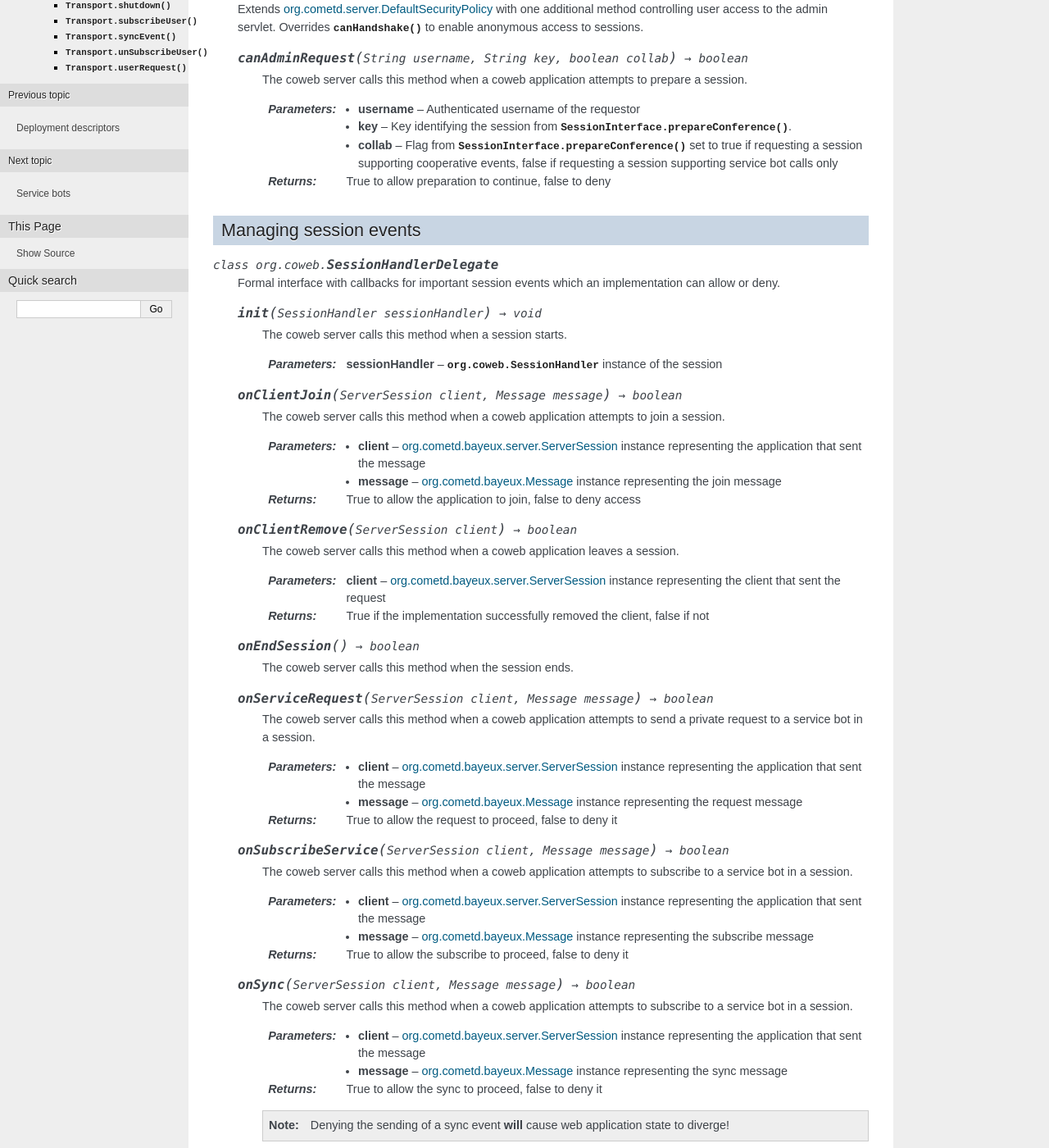
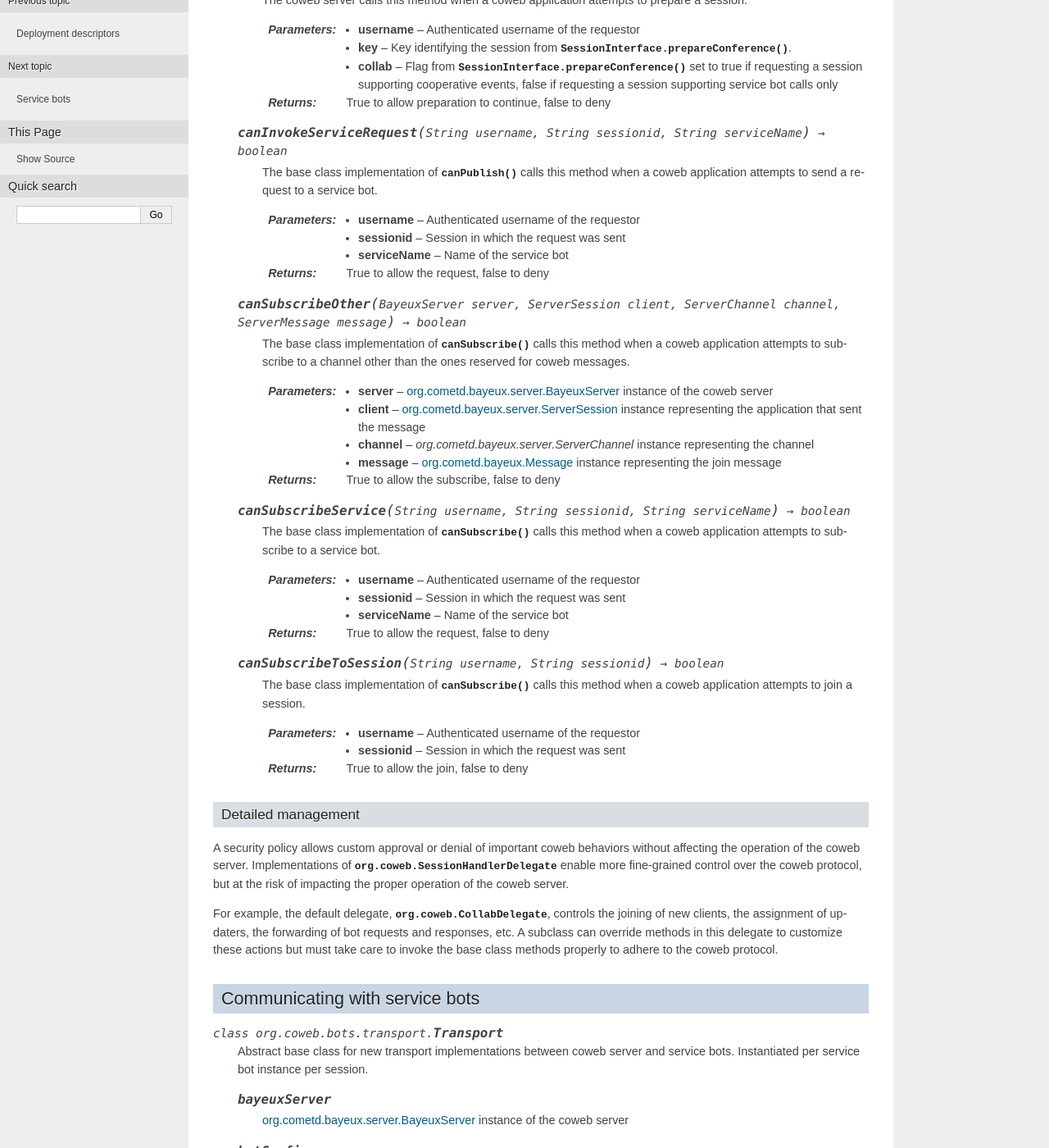
Before and after one commit to opencoweb/coweb, a Sphinx documentation site: the page built from docs/java/extensions.rst, in a window 1280 px wide and 1400 px high, scrolled down 544 px. Shown: the whole window at 82% size. Built offline with Sphinx 7.4.7, drawn with Linux system fonts in a browser that asks for light colours; some of the changed text lies outside the part shown.

Commit message:
Java doc review with Brian

```diff
--- a/docs/java/bots.rst
+++ b/docs/java/bots.rst
@@ -6,7 +6,7 @@
 Service bots
 ------------
 
-A Java :term:`service bot` implements the informal :class:`org.coweb.bots.Bot` interface to receive data from users in a coweb session. The bot uses a :class:`org.coweb.bots.Proxy` implementation to send data back to a coweb session. The bot configuration determines what transport it uses to communicate with a coweb server.
+A transport-agnostic Java :term:`service bot` implements the informal :class:`org.coweb.bots.Bot` interface to receive data from users in a coweb session. The bot uses a :class:`org.coweb.bots.Proxy` implementation to send data back to a coweb session. The bot configuration determines what transport the server uses to communicate with the bot.
 
 A Java bot must meet these criteria:
 
@@ -16,7 +16,9 @@ A Java bot must meet these criteria:
 Declaring bot metadata
 ~~~~~~~~~~~~~~~~~~~~~~
 
-Bots declare their metadata and configuration in standard Java properties file.  The following are the known properties. Any property except those noted as required may be omitted.
+Bots declare their metadata and configuration in standard Java properties file. The property file resides with the deployed coweb server and describes how the server should expect to communicate with the bot.
+
+The following are the known properties. Any property except those noted as required may be omitted.
 
 name
    Human readable name of the service bot.
--- a/docs/java/deploy.rst
+++ b/docs/java/deploy.rst
@@ -80,7 +80,7 @@ Configuring coweb options
 The admin servlet accepts the following parameters configuring custom session management and security policies.
 
 delegateClass
-   String name of a :class:`org.coweb.SessionHandlerDelegate` subclass to use instead of the default :class:`org.coweb.DefaultDelegate` which allows any user and any service to participate in a session.
+   String name of a :class:`org.coweb.SessionHandlerDelegate` subclass to use instead of the default :class:`org.coweb.CollabDelegate` which governs the coweb protocol in a session.
 
 securityClass
    String name of a :class:`org.coweb.CowebSecurityPolicy` subclass to use instead of the base class which allows anonymous access to all sessions.
@@ -113,4 +113,3 @@ Say a certain app deployment requires the coweb server to control user access to
 
 
 .. _CometD 2 Java Server configuration: http://cometd.org/documentation/2.x/cometd-java/server/configuration
-.. _org.cometd.server.CometdServlet: http://cometd.org/documentation/2.x/cometd-java/server/configuration
--- a/docs/java/extensions.rst
+++ b/docs/java/extensions.rst
@@ -8,24 +8,20 @@ Extension points
 
 The optional admin servlet parameters in the coweb application deployment descriptor can name custom classes deriving from base classes in the :mod:`org.coweb` package. The optional broker parameter in a service bot configuration file can also name a custom class deriving from a base class in the same package. New implementations of these bases can define new methods of managing sessions and communicating with bots. Together, they represent points of extension on the coweb server.
 
-.. note::
-
-   The interfaces for controlling session security, eventing, and bot transports are still in flux as of |version|. Be aware they may change up until 1.0.
-
 The creation and use of new subclasses at these extension points requires:
 
 #. The installation of the coweb Maven modules.
 #. The configuration of the coweb admin servlet to use alternative security policy and/or session delegate classes.
 #. The configuration of coweb bots to use an alternative transport class.
 
-Revisit the sections about :doc:`deploy` and :doc:`bots` for assistance configuring deployment descriptors and bots.
+See the sections about :doc:`deploy` and :doc:`bots` for assistance configuring deployment descriptors and bots.
 
 Controlling session access
 ~~~~~~~~~~~~~~~~~~~~~~~~~~
 
 .. class:: CowebSecurityPolicy
 
-   Extends `org.cometd.server.DefaultSecurityPolicy`_ with one additional method controlling user access to the admin servlet. Overrides :meth:`canHandshake` to enable anonymous access to sessions.
+   Extends `org.cometd.server.DefaultSecurityPolicy`_ with additional methods controlling user access to various coweb resources. The base class implementation allows anonymous access to all coweb resources.
 
    .. method:: canAdminRequest(String username, String key, boolean collab) -> boolean
 
@@ -36,87 +32,48 @@ Controlling session access
       :param collab: Flag from :js:func:`SessionInterface.prepareConference` set to true if requesting a session supporting cooperative events, false if requesting a session supporting service bot calls only
       :return: True to allow preparation to continue, false to deny
 
-Managing session events
-~~~~~~~~~~~~~~~~~~~~~~~
+   .. method:: canInvokeServiceRequest(String username, String sessionid, String serviceName) -> boolean
 
-.. class:: SessionHandlerDelegate
+      The base class implementation of :meth:`canPublish` calls this method when a coweb application attempts to send a request to a service bot.
 
-   Formal interface with callbacks for important session events which an implementation can allow or deny.
+      :param username: Authenticated username of the requestor
+      :param sessionid: Session in which the request was sent
+      :param serviceName: Name of the service bot
+      :return: True to allow the request, false to deny
 
-   .. method:: init(SessionHandler sessionHandler) -> void
+   .. method:: canSubscribeOther(BayeuxServer server, ServerSession client, ServerChannel channel, ServerMessage message) -> boolean
 
-      The coweb server calls this method when a session starts.
+      The base class implementation of :meth:`canSubscribe` calls this method when a coweb application attempts to subscribe to a channel other than the ones reserved for coweb messages.
 
-      :param sessionHandler: :class:`org.coweb.SessionHandler` instance of the session
+      :param server: `org.cometd.bayeux.server.BayeuxServer`_ instance of the coweb server
+      :param client: `org.cometd.bayeux.server.ServerSession`_ instance representing the application that sent the message
+      :param channel: `org.cometd.bayeux.server.ServerChannel` instance representing the channel
+      :param message: `org.cometd.bayeux.Message`_ instance representing the join message
+      :return: True to allow the subscribe, false to deny
 
-   .. method:: onClientJoin(ServerSession client, Message message) -> boolean
+   .. method:: canSubscribeService(String username, String sessionid, String serviceName) -> boolean
 
-      The coweb server calls this method when a coweb application attempts to join a session.
+      The base class implementation of :meth:`canSubscribe` calls this method when a coweb application attempts to subscribe to a service bot.
 
-      :param client: `org.cometd.bayeux.server.ServerSession`_ instance representing the application that sent the message
-      :param message: `org.cometd.bayeux.Message`_ instance representing the join message
-      :return: True to allow the application to join, false to deny access
+      :param username: Authenticated username of the requestor
+      :param sessionid: Session in which the request was sent
+      :param serviceName: Name of the service bot
+      :return: True to allow the request, false to deny
 
-   .. method:: onClientRemove(ServerSession client) -> boolean
+   .. method:: canSubscribeToSession(String username, String sessionid) -> boolean
 
-      The coweb server calls this method when a coweb application leaves a session.
+      The base class implementation of :meth:`canSubscribe` calls this method when a coweb application attempts to join a session.
 
-      :param client: `org.cometd.bayeux.server.ServerSession`_ instance representing the client that sent the request
-      :return: True if the implementation successfully removed the client, false if not
+      :param username: Authenticated username of the requestor
+      :param sessionid: Session in which the request was sent
+      :return: True to allow the join, false to deny
 
-   .. method:: onEndSession() -> boolean
+Detailed management
+###################
 
-      The coweb server calls this method when the session ends.
+A security policy allows custom approval or denial of important coweb behaviors without affecting the operation of the coweb server. Implementations of :class:`org.coweb.SessionHandlerDelegate` enable more fine-grained control over the coweb protocol, but at the risk of impacting the proper operation of the coweb server.
 
-   .. method:: onServiceRequest(ServerSession client, Message message) ->  boolean
-
-      The coweb server calls this method when a coweb application attempts to send a private request to a service bot in a session.
-
-      :param client: `org.cometd.bayeux.server.ServerSession`_ instance representing the application that sent the message
-      :param message: `org.cometd.bayeux.Message`_ instance representing the request message
-      :return: True to allow the request to proceed, false to deny it
-
-   .. method:: onSubscribeService(ServerSession client, Message message) -> boolean
-
-      The coweb server calls this method when a coweb application attempts to subscribe to a service bot in a session.
-
-      :param client: `org.cometd.bayeux.server.ServerSession`_ instance representing the application that sent the message
-      :param message: `org.cometd.bayeux.Message`_ instance representing the subscribe message
-      :return: True to allow the subscribe to proceed, false to deny it
-
-   .. method:: onSync(ServerSession client, Message message) -> boolean
-
-      The coweb server calls this method when a coweb application attempts to subscribe to a service bot in a session.
-
-      :param client: `org.cometd.bayeux.server.ServerSession`_ instance representing the application that sent the message
-      :param message: `org.cometd.bayeux.Message`_ instance representing the sync message
-      :return: True to allow the sync to proceed, false to deny it
-
-      .. note:: Denying the sending of a sync event **will** cause web application state to diverge!
-
-   .. method:: onUnsubscribeService(ServerSession client, Message message) -> boolean
-
-      The coweb server calls this method when a coweb application attempts to unsubscribe from a service bot in a session.
-
-      :param client: `org.cometd.bayeux.server.ServerSession`_ instance representing the application that sent the request
-      :param message: `org.cometd.bayeux.Message`_ instance representing the unsubscribe message
-      :return: True to allow the unsubscribe to proceed, false to deny it
-
-   .. method:: onUpdaterSendState(ServerSession client, Message message) -> boolean
-
-      The coweb server calls this method when a coweb application attempts to respond to a request for full state in a session.
-
-      :param client: `org.cometd.bayeux.server.ServerSession`_ instance representing the application that sent the message
-      :param message: `org.cometd.bayeux.Message`_ instance representing the state message from the updater
-      :return: True to forward the state to the joining application, false to drop the state
-
-   .. method:: onUpdaterSubscribe(ServerSession client, Message message) -> boolean
-
-      The coweb server calls this method when a coweb application attempts to become an updater in a session.
-
-      :param client: `org.cometd.bayeux.server.ServerSession`_ instance representing the application that sent the message
-      :param message: `org.cometd.bayeux.Message`_ instance representing the subscribe message from the updater
-      :return: True to allow the application as an updater, false to deny
+For example, the default delegate, :class:`org.coweb.CollabDelegate`, controls the joining of new clients, the assignment of updaters, the forwarding of bot requests and responses, etc. A subclass can override methods in this delegate to customize these actions but must take care to invoke the base class methods properly to adhere to the coweb protocol.
 
 Communicating with service bots
 ~~~~~~~~~~~~~~~~~~~~~~~~~~~~~~~
@@ -156,7 +113,7 @@ Communicating with service bots
 
       :return: Currently unused
 
-   .. method:: subscribeUser(ServerSession client, Message message, boolean pub) -> boolean
+   .. method:: subscribeUser(ServerSession client, Message message, boolean pub) -> void
 
       The coweb server calls this method when a coweb application subscribes to the service bot using this transport. The transport should notify its bot of the subscription.
 
@@ -166,16 +123,15 @@ Communicating with service bots
       :except IOException: When the transport experiences a failure delivering the message
       :return: Currently unused
 
-   .. method:: syncEvent(ServerSession client, Message message) -> boolean
+   .. method:: syncEvent(ServerSession client, Message message) -> void
 
       The coweb server calls this method when a coweb application sends a cooperative event to the session. The transport should notify its bot of the event.
 
       :param client: `org.cometd.bayeux.server.ServerSession`_ instance representing the application that sent the message
       :param message: `org.cometd.bayeux.Message`_ instance representing the cooperative event message
       :except IOException: When the transport experiences a failure delivering the message
-      :return: Currently unused
 
-   .. method:: unSubscribeUser(ServerSession client, Message message, boolean pub) -> boolean
+   .. method:: unsubscribeUser(ServerSession client, Message message, boolean pub) -> void
 
       The coweb server calls this method when a coweb application unsubscribes from the service bot using this transport. The transport should notify its bot of the unsubscribe.
 
@@ -183,18 +139,11 @@ Communicating with service bots
       :param message: `org.cometd.bayeux.Message`_ instance representing the unsubscribe message
       :param pub: True if unsubscribing from the bot's public broadcast channel, false if unsubscribing from its private request channel
       :except IOException: When the transport experiences a failure delivering the message
-      :return: Currently unused
 
-   .. method:: userRequest(ServerSession client, Message message) -> boolean
+   .. method:: userRequest(ServerSession client, Message message) -> void
 
       The coweb server calls this method when a coweb application sends a private request to the service bot using this transport. The transport should notify its bot of the request.
 
       :param client: `org.cometd.bayeux.server.ServerSession`_ instance representing the application that sent the message
       :param message: `org.cometd.bayeux.Message`_ instance representing the request message
       :except IOException: When the transport experiences a failure delivering the message
-      :return: Currently unused
-
-.. _org.cometd.bayeux.server.BayeuxServer: http://download.cometd.org/bayeux-api/org/cometd/bayeux/server/BayeuxServer.html
-.. _org.cometd.server.DefaultSecurityPolicy: http://cometd.org/documentation/2.x/cometd-java/server/authorization
-.. _org.cometd.bayeux.server.ServerSession: http://download.cometd.org/bayeux-api/org/cometd/bayeux/server/ServerSession.html
-.. _org.cometd.bayeux.Message: http://download.cometd.org/bayeux-api/org/cometd/bayeux/Message.html
--- a/docs/replace.rst
+++ b/docs/replace.rst
@@ -1,2 +1,8 @@
 .. |coweb api| replace:: Open Cooperative Web Framework
 .. |oaa hub| replace:: OpenAjax Hub
+.. _org.cometd.bayeux.server.ServerChannel: http://download.cometd.org/bayeux-api/org/cometd/bayeux/server/ServerChannel.html
+.. _org.cometd.bayeux.server.BayeuxServer: http://download.cometd.org/bayeux-api/org/cometd/bayeux/server/BayeuxServer.html
+.. _org.cometd.server.DefaultSecurityPolicy: http://cometd.org/documentation/2.x/cometd-java/server/authorization
+.. _org.cometd.bayeux.server.ServerSession: http://download.cometd.org/bayeux-api/org/cometd/bayeux/server/ServerSession.html
+.. _org.cometd.bayeux.Message: http://download.cometd.org/bayeux-api/org/cometd/bayeux/Message.html
+.. _org.cometd.server.CometdServlet: http://cometd.org/documentation/2.x/cometd-java/server/configuration
```
